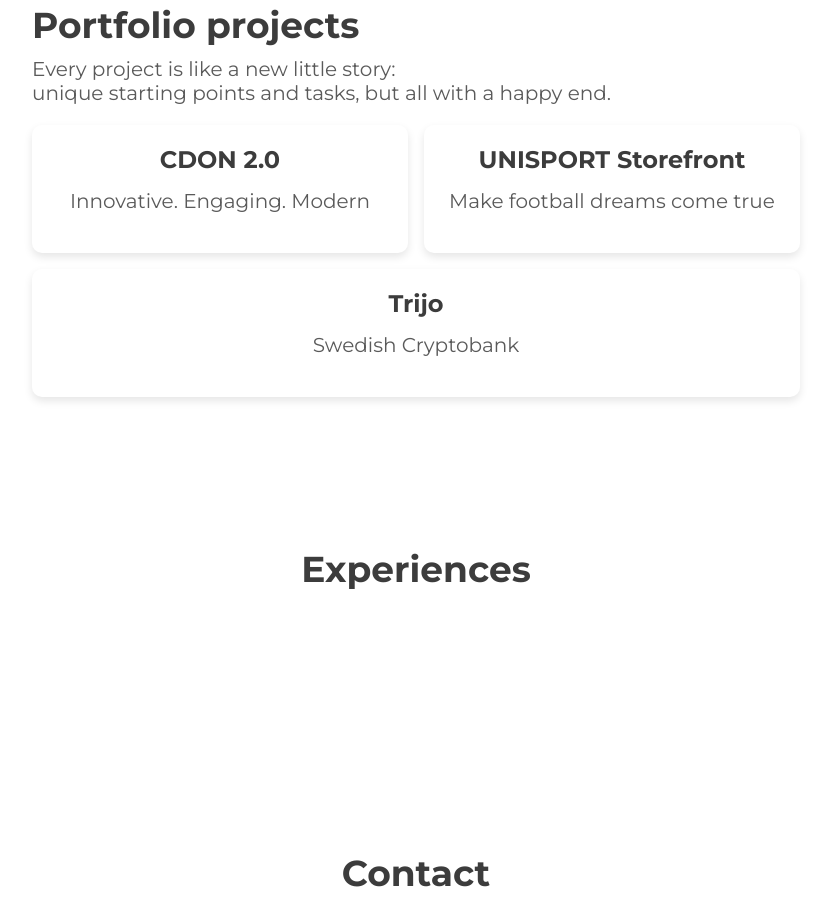
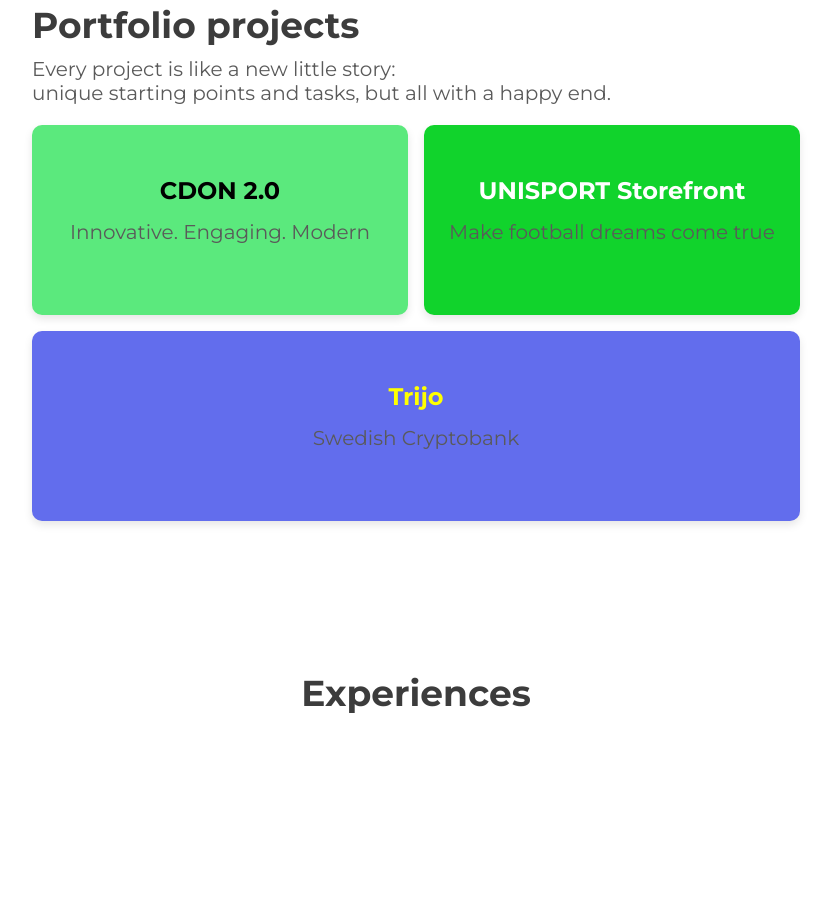
Before and after one commit to AntonHansson21/antonhansson21.github.io, a plain HTML site: page index.html in a window 1280 px wide. Shown: the part 880-1802 px from the top of the page, without its empty margins (224-1055 px from the left). Drawn offline with Linux system fonts and the light colour scheme.

Commit message:
Update styles.css

```diff
--- a/styles.css
+++ b/styles.css
@@ -309,8 +309,6 @@ ul {
 
 .project-box {
     position: relative; /* Ensure the glare overlay is positioned correctly */
-    background: #fff;
-    color: #333;
     padding: 20px;
     border-radius: 10px;
     box-shadow: 0 4px 8px rgba(0, 0, 0, 0.1);
@@ -321,20 +319,36 @@ ul {
     justify-content: center; /* Center content vertically */
     text-align: center; /* Center text */
     overflow: hidden; /* Ensure the glare effect stays within the box */
+    height: 150px;
+}
+
+.project-color1 {
+    background: #5be97d;
+}
+
+.project-color2 {
+    background: #11d32c;
+}
+
+.project-color3 {
+    background: #626ded;
+}
+
+.text-color-black h3, .text-color-black p {
+    color: #000000;
+}
+
+.text-color-white h3, .text-color-white p {
+    color: #ffffff;
+}
+
+.text-color-yellow h3, .text-color-yellow p {
+    color: #ffff00;
 }
 
 .project-box:hover {
     transform: translateY(-5px);
     box-shadow: 0 8px 16px rgba(0, 0, 0, 0.2);
-}
-
-.project-image {
-    width: 100%; /* Ensure images take full width of the container */
-    height: auto; /* Maintain aspect ratio */
-    border-radius: 10px;
-    margin-bottom: 15px;
-    object-fit: cover; /* Ensure the image covers the box */
-    max-height: 200px; /* Optional: set a maximum height for the images */
 }
 
 .project-box h3 {
```
